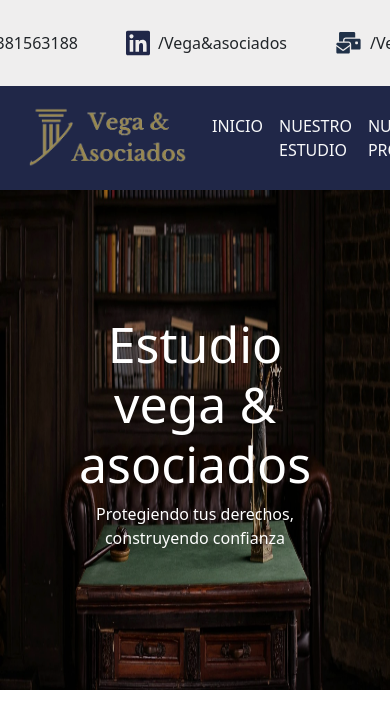
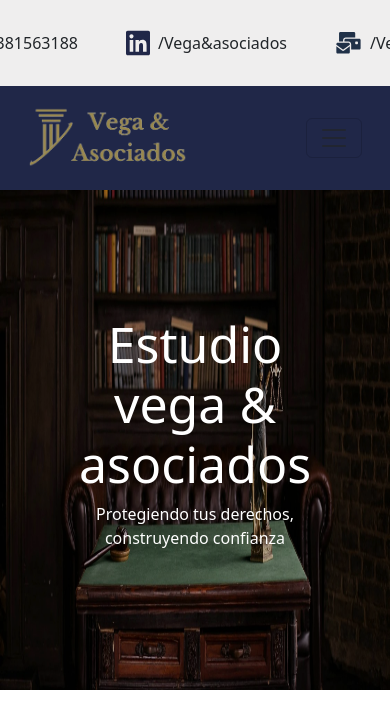
Before and after one commit to SheylaAstorga/EstudioJuridico, a React (Vite) app: page / in a window 390 px wide. Shown: the top 728 px of the page. Built offline with nearby package versions, Linux system fonts and the light colour scheme; a web font is replaced by a local one.

Commit message:
modifique el navbaar que ocasionaba inconvenientes en la version responsive mobile

```diff
--- a/src/components/common/NavbarPrinc.jsx
+++ b/src/components/common/NavbarPrinc.jsx
@@ -6,7 +6,7 @@ import logo from "../../img/logoPrincipal.png";
 
 const NavbarPrinc = () => {
   return (
-    <Navbar className="NavBarPrinc p-3">
+    <Navbar  expand="lg" className="NavBarPrinc p-3">
       <Container >
         <Navbar.Brand href="#home" ><img src={logo} alt="logo principal "className='miLogo' /></Navbar.Brand>
         <Navbar.Toggle />
```
